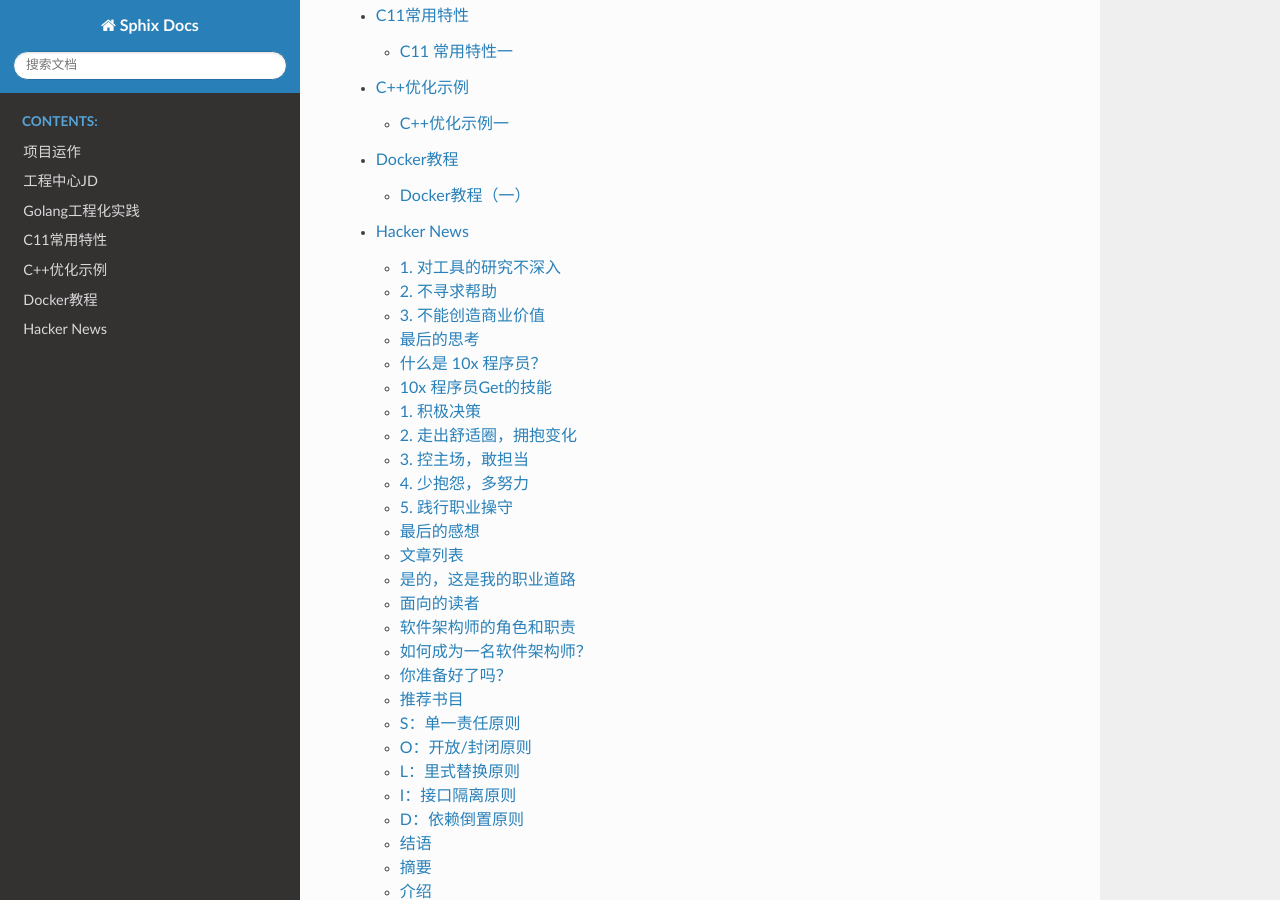
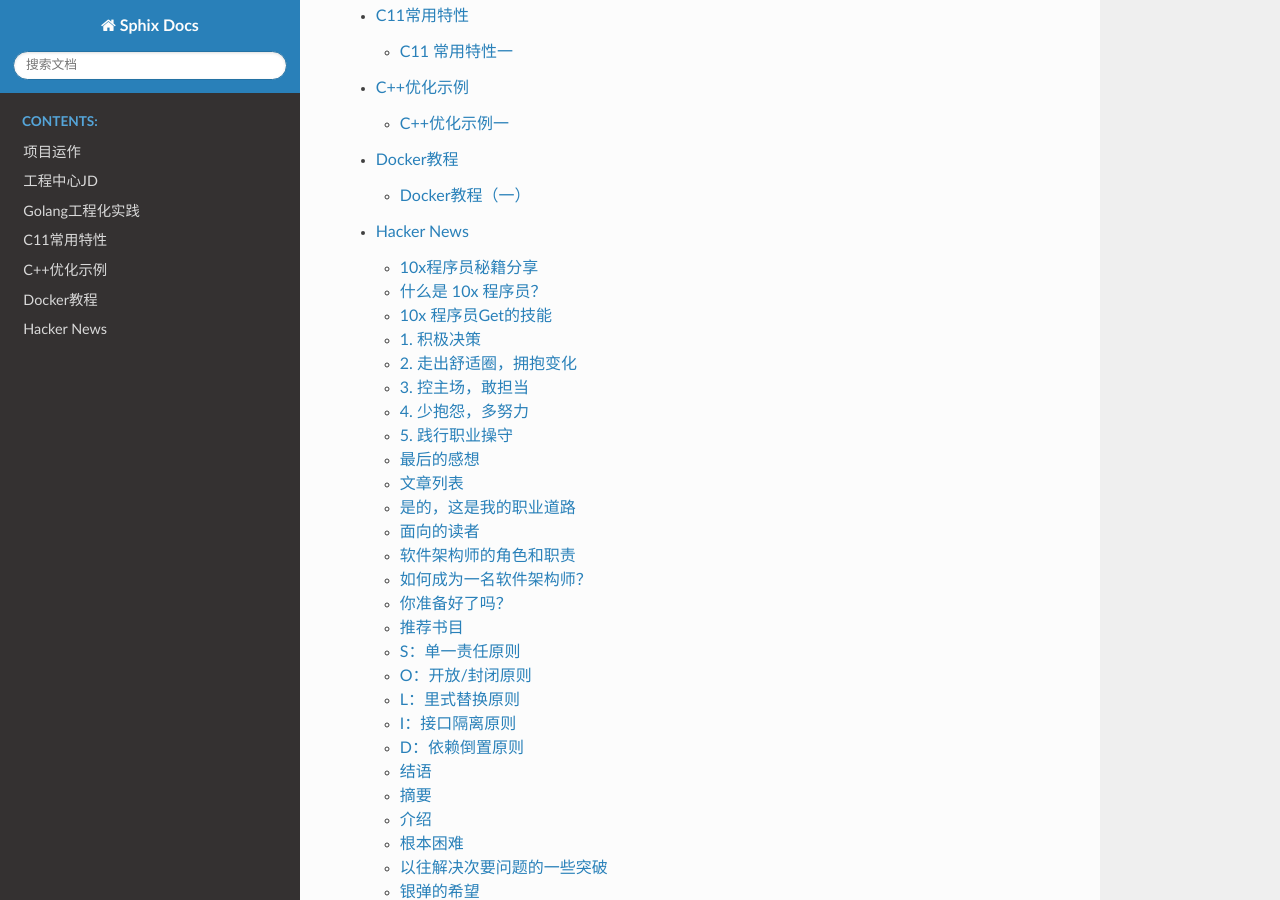
Before and after one commit to FHedy/DocItems, a Sphinx documentation site: the page built from source/index.rst, in a window 1280 px wide and 900 px high, scrolled down 620 px. Built offline with Sphinx 7.4.7 and the Read the Docs theme 2.0.0, drawn with Linux system fonts in a browser that asks for light colours.

Commit message:
Update 1. 10x程序员秘籍分享.md

```diff
--- a/source/Hacker News/1. 10x程序员秘籍分享.md
+++ b/source/Hacker News/1. 10x程序员秘籍分享.md
@@ -1,3 +1,4 @@
+# 10x程序员秘籍分享
 
 ![](https://github.com/FHedy/DocItems/blob/main/source/Hacker%20News/img/1.jpeg)
 
```
